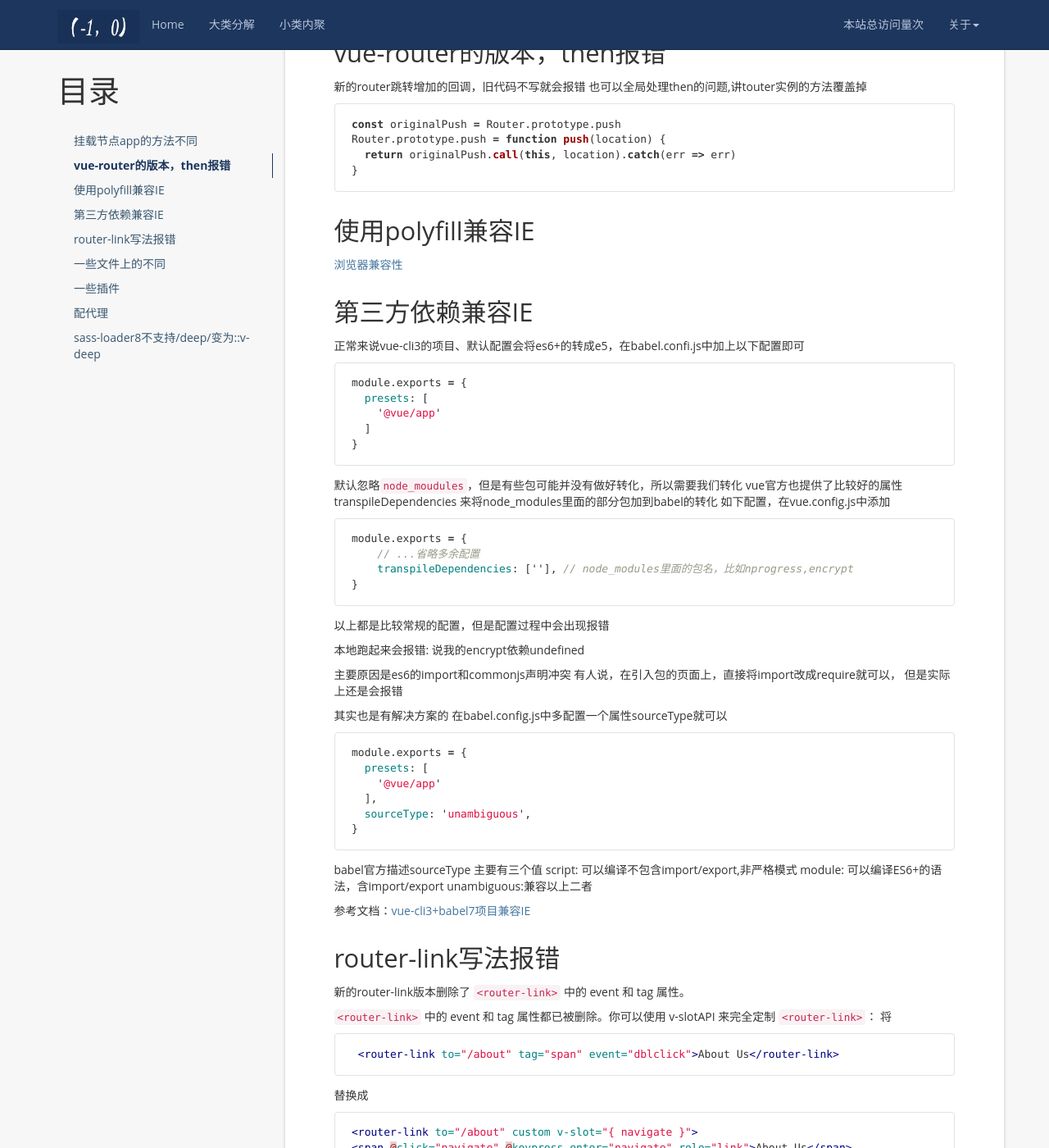
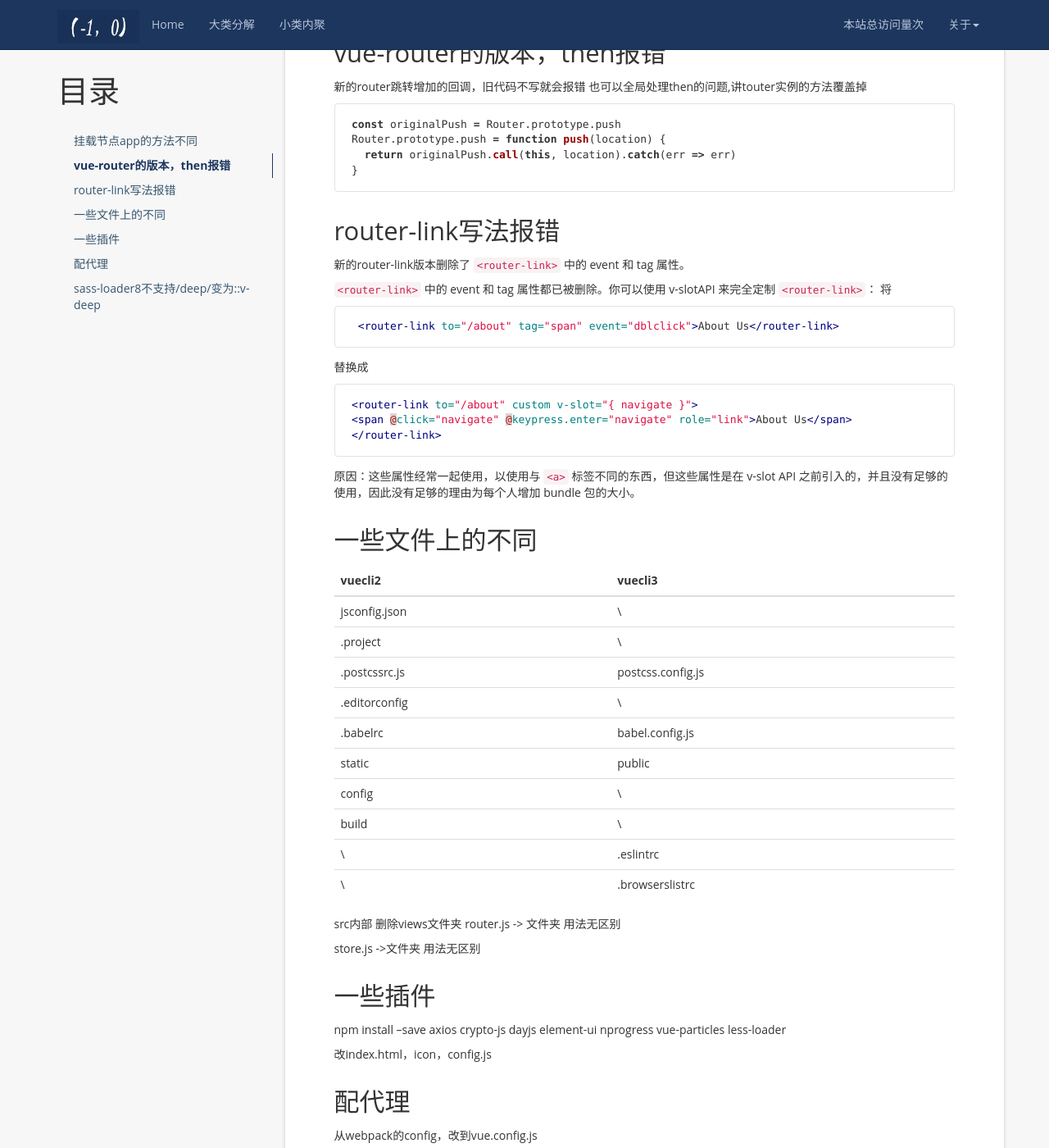
Before and after one commit to aimiy/aimiy.github.io, a Jekyll site: the page built from _posts/notes/vue/2022-04-26-vuecli2升vuecli3.md, in a window 1280 px wide and 1400 px high, scrolled down 955 px. Shown: the whole window at 82% size. Built offline with Jekyll 4.4.1, drawn with Linux system fonts in a browser that asks for light colours; nearby versions of some CDN libraries; a script that is not in the unit is left out; comment, search, counter and statistics services are not loaded.

Commit message:
兼容IE9

````diff
--- a/_posts/notes/vue/2022-04-26-vuecli2升vuecli3.md
+++ b/_posts/notes/vue/2022-04-26-vuecli2升vuecli3.md
@@ -47,63 +47,6 @@ Router.prototype.push = function push(location) {
   return originalPush.call(this, location).catch(err => err)
 }
 ```
-
-## 使用polyfill兼容IE
-
-[浏览器兼容性](https://cli.vuejs.org/zh/guide/browser-compatibility.html#构建库或是-web-component-时的-polyfills)
-
-## 第三方依赖兼容IE
-
-正常来说vue-cli3的项目、默认配置会将es6+的转成e5，在babel.confi.js中加上以下配置即可
-
-```js
-module.exports = {
-  presets: [
-    '@vue/app'
-  ]
-}
-```
-
-默认忽略`node_moudules`，但是有些包可能并没有做好转化，所以需要我们转化
-vue官方也提供了比较好的属性transpileDependencies
-来将node_modules里面的部分包加到babel的转化
-如下配置，在vue.config.js中添加
-
-```js
-module.exports = {
-    // ...省略多余配置
-    transpileDependencies: [''], // node_modules里面的包名，比如nprogress,encrypt
-}
-```
-
-以上都是比较常规的配置，但是配置过程中会出现报错
-
-本地跑起来会报错:
-说我的encrypt依赖undefined
-
-主要原因是es6的import和commonjs声明冲突
-有人说，在引入包的页面上，直接将import改成require就可以，
-但是实际上还是会报错
-
-其实也是有解决方案的
-在babel.config.js中多配置一个属性sourceType就可以
-
-```js
-module.exports = {
-  presets: [
-    '@vue/app'
-  ],
-  sourceType: 'unambiguous',
-}
-```
-
-babel官方描述sourceType
-主要有三个值
-script: 可以编译不包含import/export,非严格模式
-module: 可以编译ES6+的语法，含import/export
-unambiguous:兼容以上二者
-
-参考文档：[vue-cli3+babel7项目兼容IE](https://segmentfault.com/a/1190000038995154)
 
 ## router-link写法报错
 
````
Also changed, not shown: _posts/notes/webpack/2022-03-21-兼容IE9.md (+14 -0 lines).
